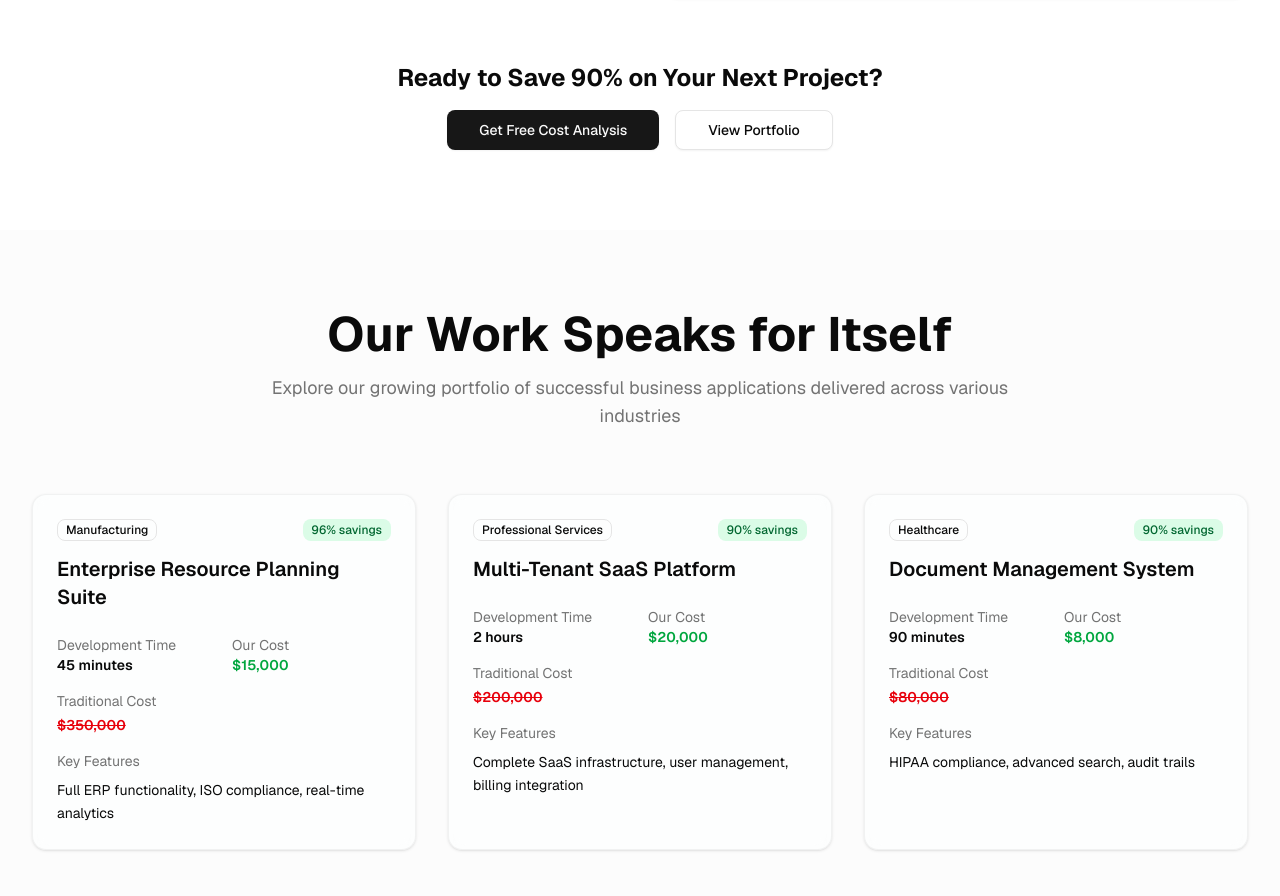
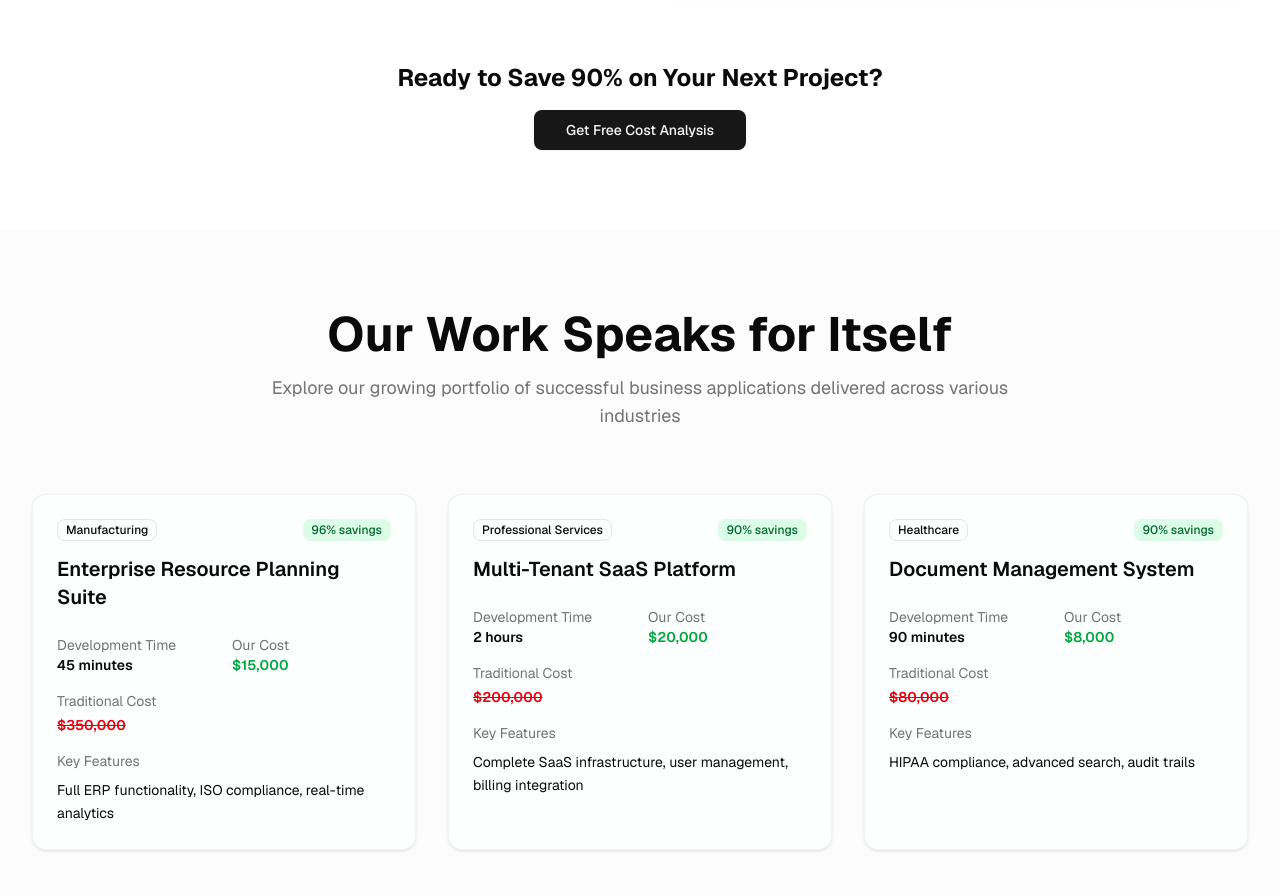
Before and after one commit to SpaceCorps/web, a React (Vite) app: page / in a window 1280 px wide. Shown: the part 4400-5296 px from the top of the page. Built offline with nearby package versions, Linux system fonts and the light colour scheme.

Commit message:
chore: cleanup

```diff
--- a/src/components/PricingSection/PricingSection.tsx
+++ b/src/components/PricingSection/PricingSection.tsx
@@ -136,9 +136,6 @@ const PricingSection: React.FC<PricingSectionProps> = ({}) => {
               <Button size="lg" className="px-8">
                 Get Free Cost Analysis
               </Button>
-              <Button variant="outline" size="lg" className="px-8">
-                View Portfolio
-              </Button>
             </div>
           </div>
         </div>
```
